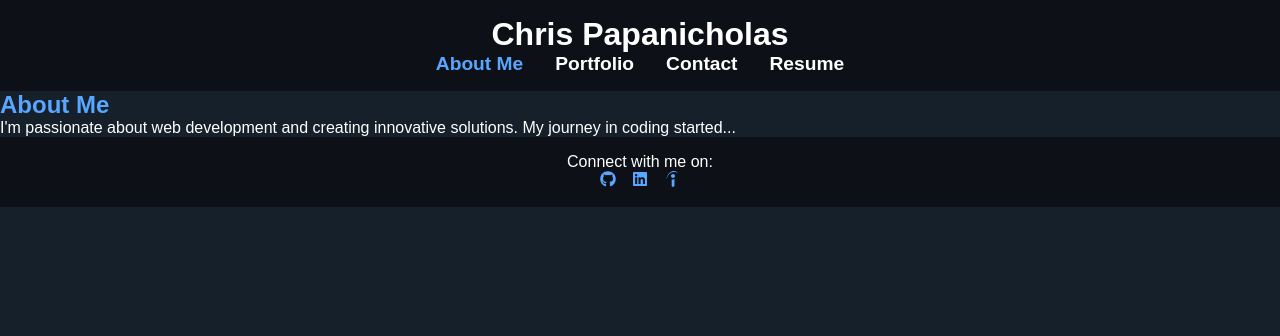
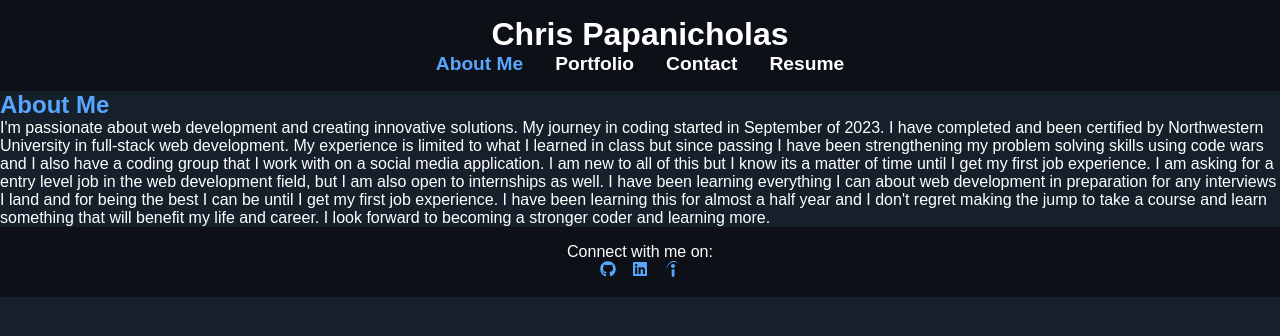
Before and after one commit to cpapanicholas/Chris-P._Portfolio, a React (Vite) app: page /AboutMe in a window 1280 px wide. Shown: the top 336 px of the page. Built offline with nearby package versions, Linux system fonts and the light colour scheme.

Commit message:
added info for ABOUTME SECTION

```diff
--- a/src/sections/AboutMe.jsx
+++ b/src/sections/AboutMe.jsx
@@ -6,7 +6,7 @@ const AboutMe = () => {
       <h2>About Me</h2>
       <p>
         {/* Your introduction and personal information go here */}
-        I'm passionate about web development and creating innovative solutions. My journey in coding started...
+        I'm passionate about web development and creating innovative solutions. My journey in coding started in September of 2023.  I have completed and been certified by Northwestern University in full-stack web development.  My experience is limited to what I learned in class but since passing I have been strengthening my problem solving skills using code wars and I also have a coding group that I work with on a social media application. I am new to all of this but I know its a matter of time until I get my first job experience. I am asking for a entry level job in the web development field, but I am also open to internships as well.  I have been learning everything I can about web development in preparation for any interviews I land and for being the best I can be until I get my first job experience.  I have been learning this for almost a half year and I don't regret making the jump to take a course and learn something that will benefit my life and career.  I look forward to becoming a stronger coder and learning more.
       </p>
     </div>
   );
```
